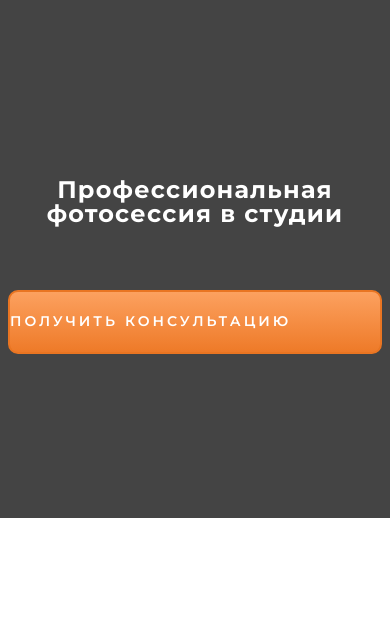
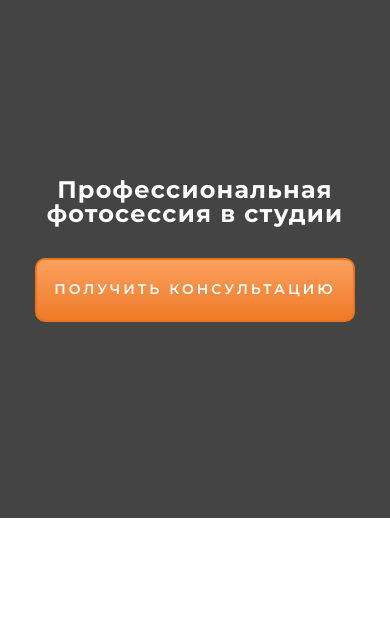
Before and after one commit to NikVoi/Photo-studio, a website: page src/index.html in a window 390 px wide. Shown: the part 52-680 px from the top of the page. Drawn offline with nearby package versions, Linux system fonts and the light colour scheme; files that its build step writes are made by us from their sources; files whose address does not match are found by name.

Commit message:
fix: bag buttons

```diff
--- a/src/assets/scss/block/form.scss
+++ b/src/assets/scss/block/form.scss
@@ -94,7 +94,7 @@ label {
         color: rgba(177, 177, 177, .4);
     }
 
-.button {
+.button-form {
     margin-bottom: 16px;
     margin-top: 32px;
 }
--- a/src/assets/scss/block/media.scss
+++ b/src/assets/scss/block/media.scss
@@ -543,7 +543,7 @@
         padding: 73px 51px;
     }
 
-    .button {
+    .button-form {
         width: 100%;
     }
 
@@ -1476,7 +1476,7 @@
         width: 280px;
     }
 
-    .button {
+    .button-form {
         display: flex;
 
         width: 100%;
```
Also changed, not shown: dist/assets/css/style.min.css.
